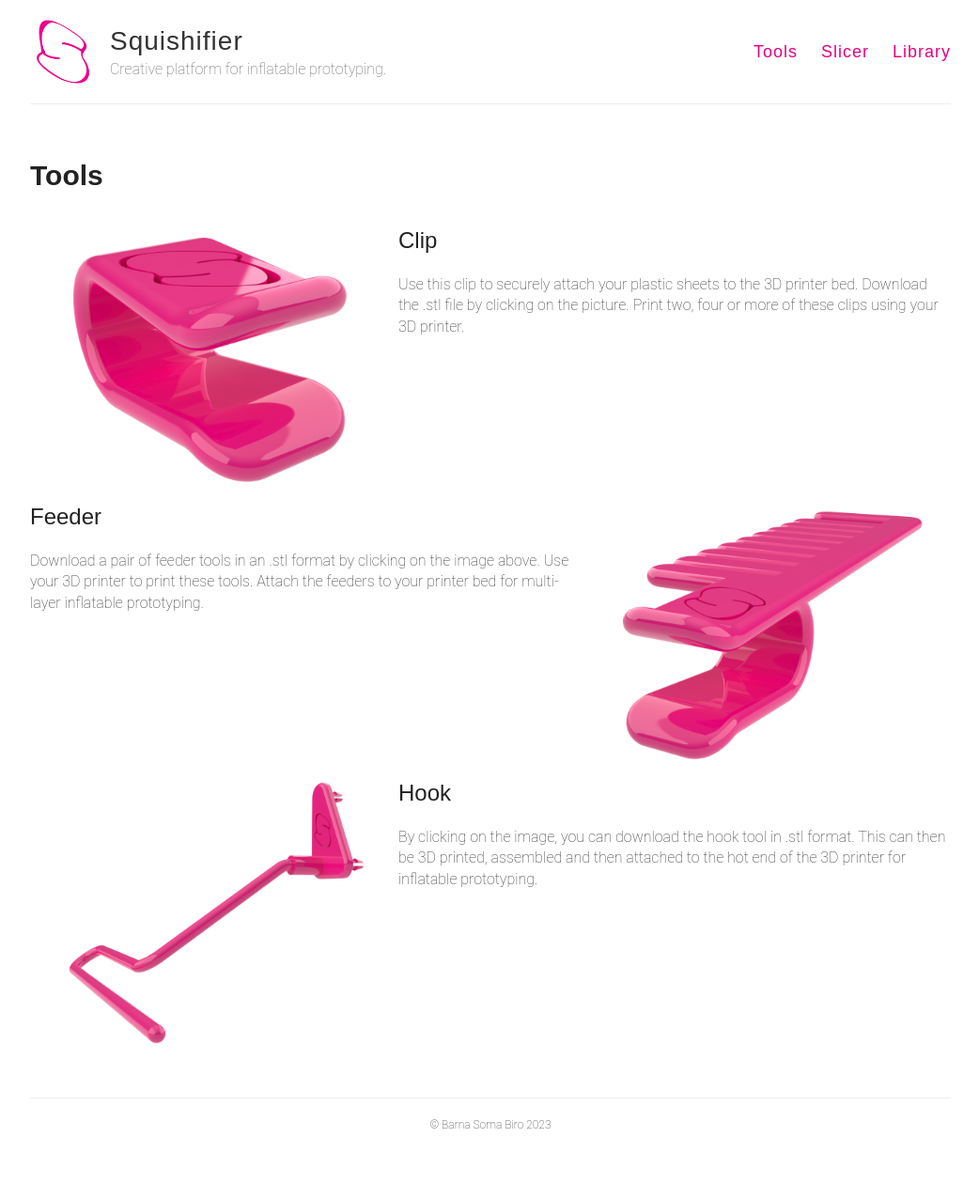
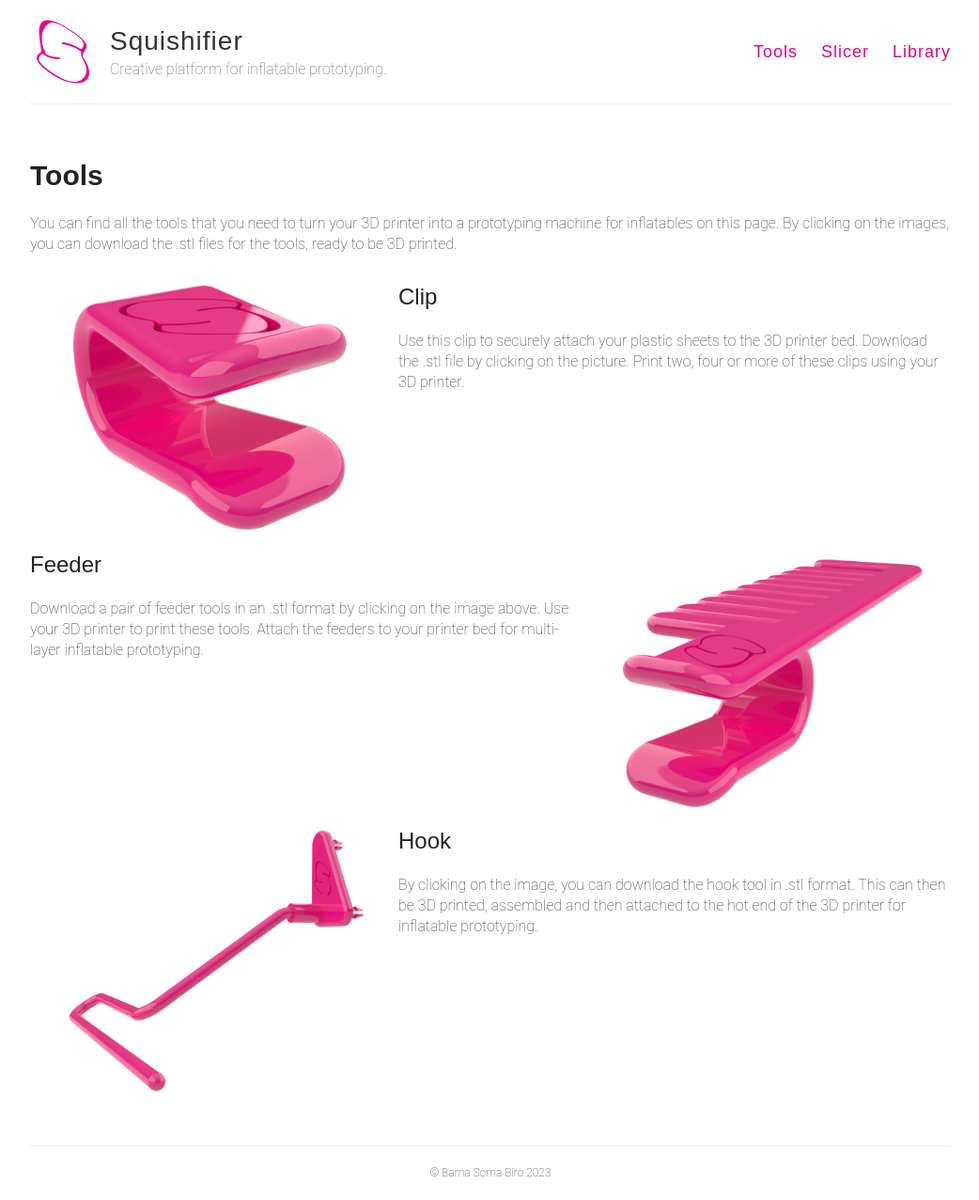
Before and after one commit to squishifier/squishifier.github.io, a Jekyll site: the page built from tools.md, in a window 1280 px wide. Shown: the whole page at 94% size, without its empty margins (118-1160 px from the left). Built offline with Jekyll 4.4.1, drawn with Linux system fonts in a browser that asks for light colours; some web fonts are replaced; before the commit the page ends 1226 px from its top, so only the background shows below that.

Commit message:
Update tools.md

```diff
--- a/tools.md
+++ b/tools.md
@@ -3,6 +3,8 @@ layout: page
 title: Tools
 permalink: /tools/
 ---
+
+You can find all the tools that you need to turn your 3D printer into a prototyping machine for inflatables on this page. By clicking on the images, you can download the .stl files for the tools, ready to be 3D printed.
 
 <a href="/objects/clip-7mm-2.stl" download="clip_7mm.stl">
   <img class="left" src="/images/clip-3.png" alt="clip">
```
